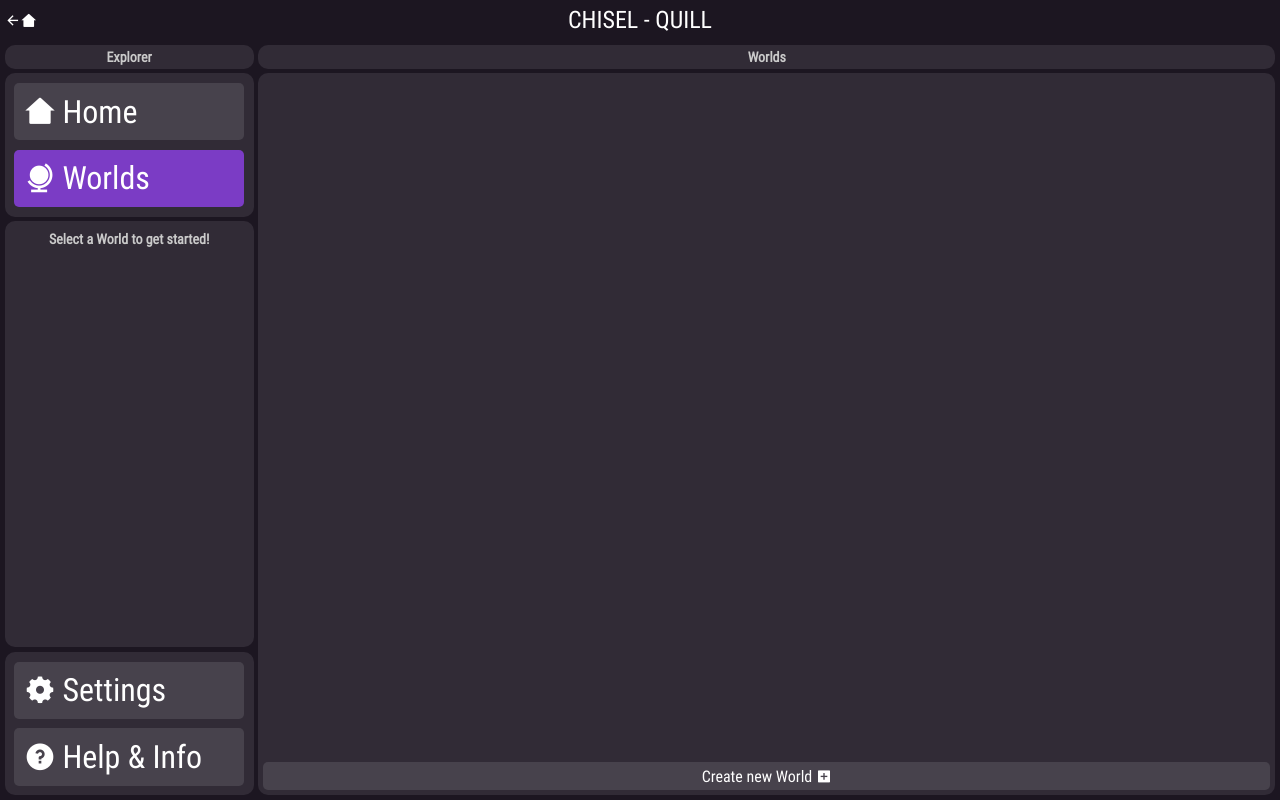
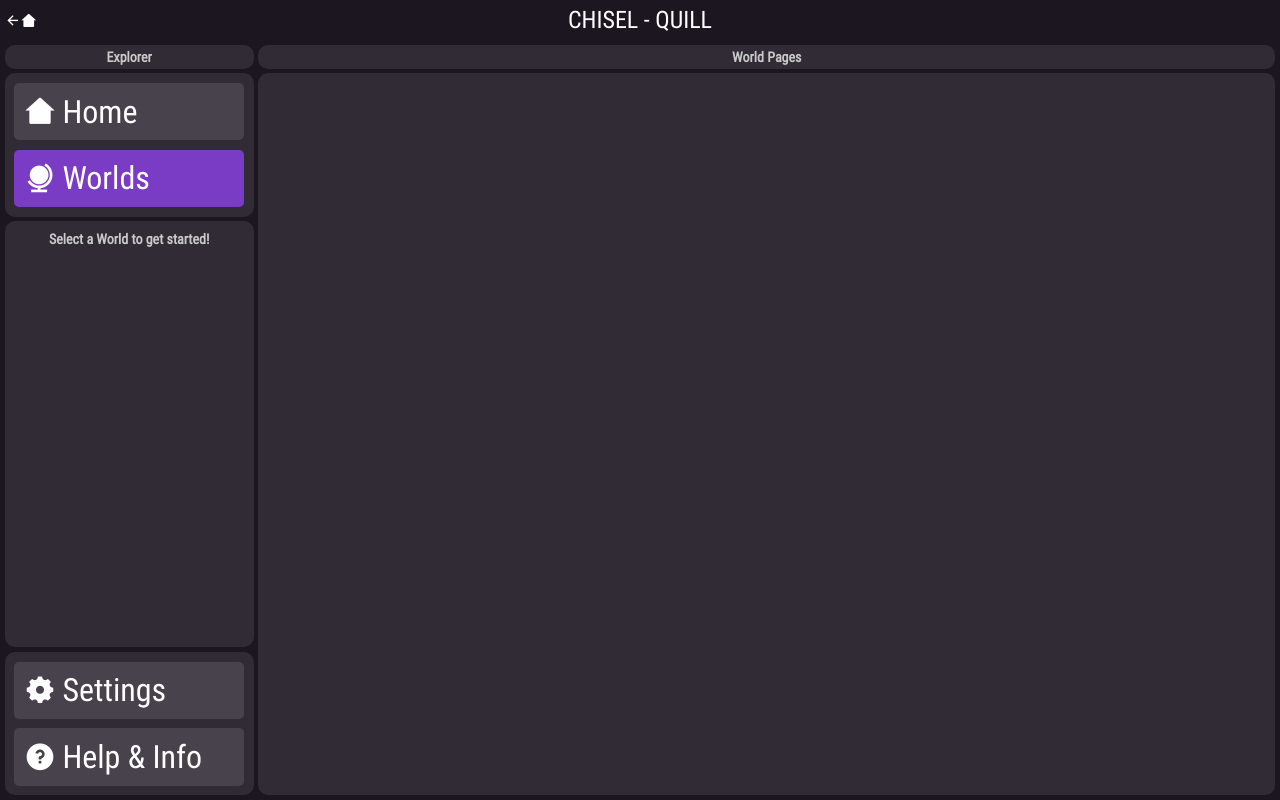
Before and after one commit to 16isaac-cook/Chisel, an Electron app: page quill.html in a window 1280 px wide. Drawn offline with Linux system fonts and the light colour scheme.

Commit message:
Added Pages section to Quill explorer

```diff
--- a/quill.html
+++ b/quill.html
@@ -25,6 +25,7 @@
                 <div class="small-header">Select a World to get started!</div>
                 <div class="explorer-buttons">
                     <a href="#overview" class="explorer-button"><i class="ri-book-2-fill"></i> Overview</a>
+                    <a href="#pages" class="explorer-button"><i class="ri-book-read-fill"></i> World Pages</a>
                     <a href="#builder" class="explorer-button"><i class="ri-haze-fill"></i> World Objects</a>
                     <a href="#maps" class="explorer-button"><i class="ri-map-fill"></i> Maps</a>
                     <a href="#history" class="explorer-button"><i class="ri-hourglass-fill"></i> History</a>
@@ -45,7 +46,7 @@
                 <div class="menu-header">Home</div>
                 <div class="content">a</div>
             </div>
-            <div id="worlds" class="menu" data-active="true">
+            <div id="worlds" class="menu" data-active="false">
                 <div class="menu-header">Worlds</div>
                 <div class="content">
                     <div class="worlds"></div>
@@ -54,6 +55,10 @@
             </div>
             <div id="overview" class="menu" data-active="false">
                 <div class="menu-header">Overview</div>
+                <div class="content"></div>
+            </div>
+            <div id="pages" class="menu" data-active="true">
+                <div class="menu-header">World Pages</div>
                 <div class="content"></div>
             </div>
             <div id="builder" class="menu" data-active="false">
```
